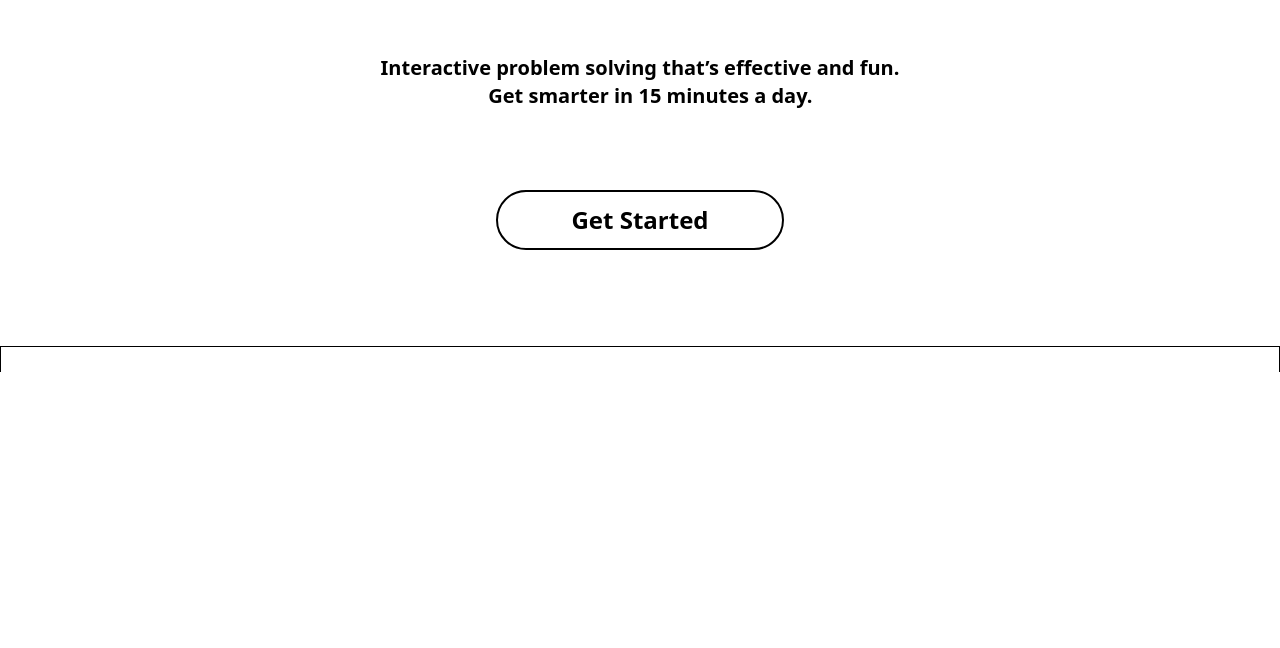
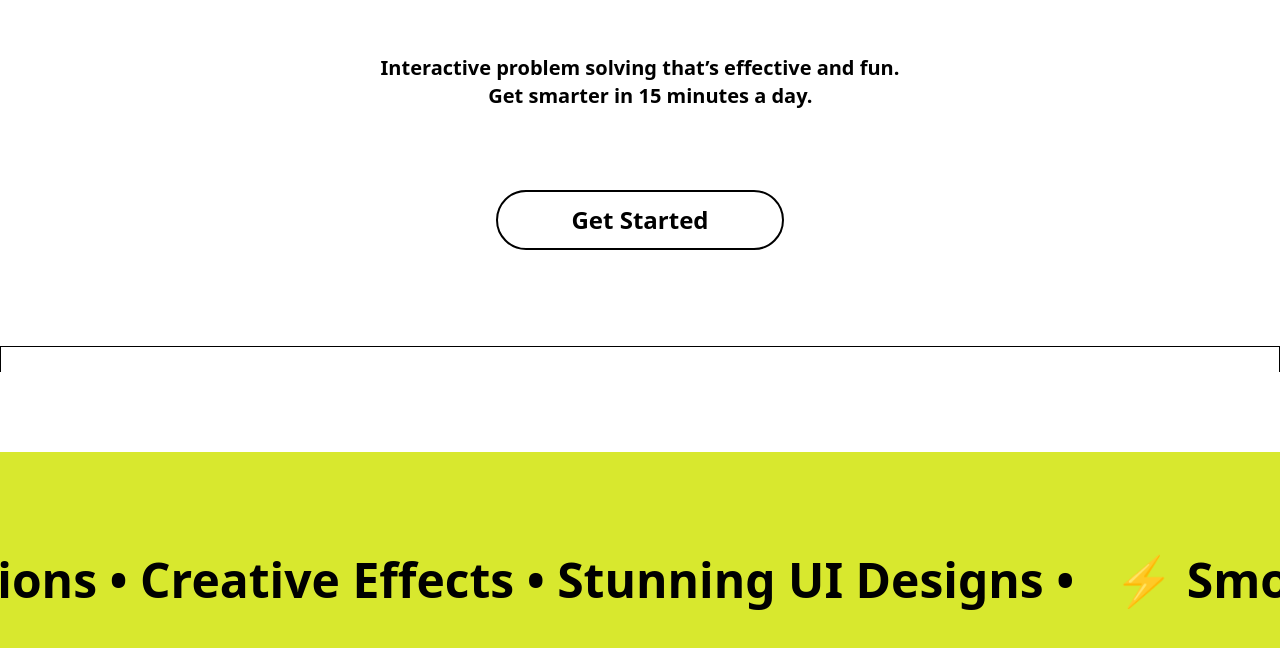
Before and after one commit to bixl007/ThriveU, a React (Vite) app in the folder Frontend/: page / in a window 1280 px wide. Shown: the part 428-1076 px from the top of the page. Before the commit the page ends 800 px from the top, so only its background shows below. Built offline with nearby package versions, Linux system fonts and the light colour scheme; a web font is replaced by a local one.

Commit message:
Marquee component added

```diff
--- a/Frontend/src/App.css
+++ b/Frontend/src/App.css
@@ -0,0 +1,2 @@
+@import url('https://fonts.googleapis.com/css2?family=Bebas+Neue&display=swap');
+@import url('https://fonts.googleapis.com/css2?family=Crimson+Text:ital,wght@0,400;0,600;0,700;1,400;1,600;1,700&display=swap');
--- a/Frontend/src/components/Home.jsx
+++ b/Frontend/src/components/Home.jsx
@@ -1,6 +1,5 @@
 import AppBar from "./AppBar"
 import Button from "./Button";
-
 
 // import React from 'react'
 
@@ -21,7 +20,8 @@ const Home = () => {
             <h1 className="text-xl font-medium">ALGO</h1>
             <h1 className="text-xl font-medium">PREP</h1>
             <h1 className="text-xl font-medium">AI</h1>
-            <h1 className="text-xl font-medium">REASONING</h1>
+          <h1 className="text-xl font-medium">REASONING</h1>
+
         </div>
       </div>
     </div>
--- /dev/null
+++ b/Frontend/src/components/Marquee.jsx
@@ -0,0 +1,37 @@
+import { useRef, useEffect } from "react";
+import gsap from "gsap";
+
+const Marquee = () => {
+  const marqueeRef = useRef(null);
+  const innerDivRef = useRef(null);
+
+  useEffect(() => {
+    gsap.to(innerDivRef.current, {
+      xPercent: -100, // Moves entire width
+      ease: "linear",
+      duration: 50, // Adjust speed
+      repeat: -1,
+    });
+  }, []);
+
+  return (
+    <div className="overflow-hidden mt-20 w-full bg-[#D8E82E] flex items-center h-40 md:h-64 py-4">
+      {/* Marquee Inner Div */}
+      <div ref={marqueeRef} className="w-full flex">
+        <div
+          ref={innerDivRef}
+                  className="flex whitespace-nowrap font-bold gap-10 text-black"
+        >
+          {/* Text adapts to screen size */}
+          {Array(12)
+            .fill("⚡ Smooth GSAP Animations • Creative Effects • Stunning UI Designs •")
+            .map((text, index) => (
+              <span key={index} className="text-3xl md:text-5xl">{text}</span>
+            ))}
+        </div>
+      </div>
+    </div>
+  );
+};
+
+export default Marquee;
--- a/Frontend/src/index.css
+++ b/Frontend/src/index.css
@@ -10,5 +10,6 @@
 
 @theme{
     --font-bruce: "Bruce Forever", "sans-serif";
-
+    --font-bebas: "Bebas", "sans-serif";
+    --font-crimson: "Crimson Text", "serif";
 }
--- a/Frontend/src/pages/Landing.jsx
+++ b/Frontend/src/pages/Landing.jsx
@@ -1,11 +1,15 @@
 
 import Home from '../components/Home'
+import Marquee from '../components/Marquee'
+
 
 
 function Landing() {
   return (
     <div>
-        <Home />
+      <Home />
+      <Marquee />
+
     </div>
   )
 }
```
